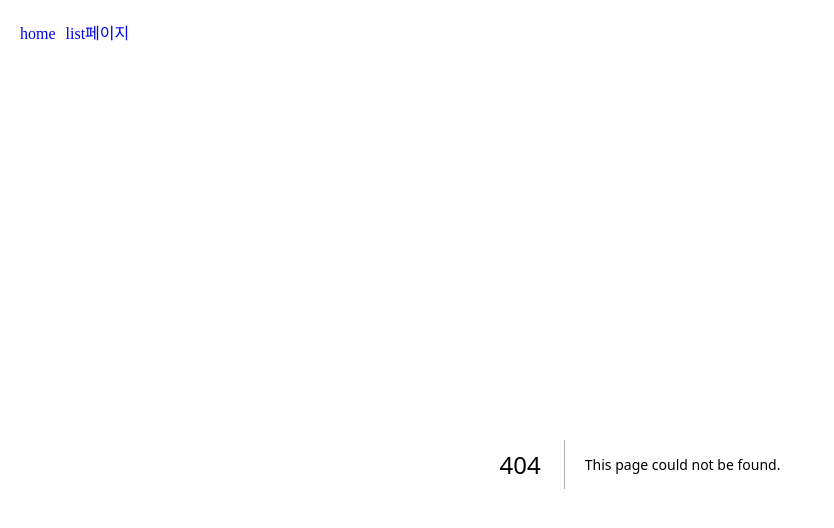
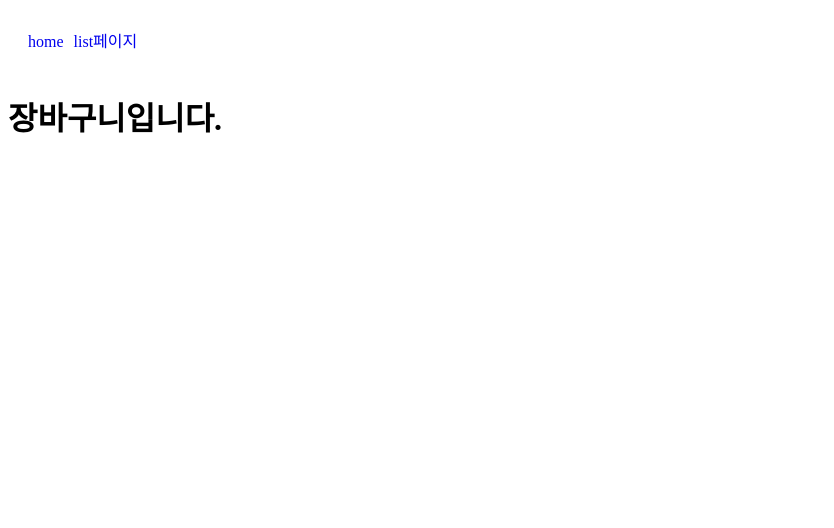
Before and after one commit to dev-jq1/next-practice, a Next.js app: page /cart in a window 1280 px wide. Before the commit this address had no page. Shown: the top 528 px of the page, without its empty margins (0-834 px from the left). Built offline with nearby package versions, Linux system fonts and the light colour scheme.

Commit message:
route 연습

```diff
--- /dev/null
+++ b/app/cart/page.js
@@ -0,0 +1,3 @@
+export default function Cart() {
+  return <h1>장바구니입니다.</h1>;
+}
```
